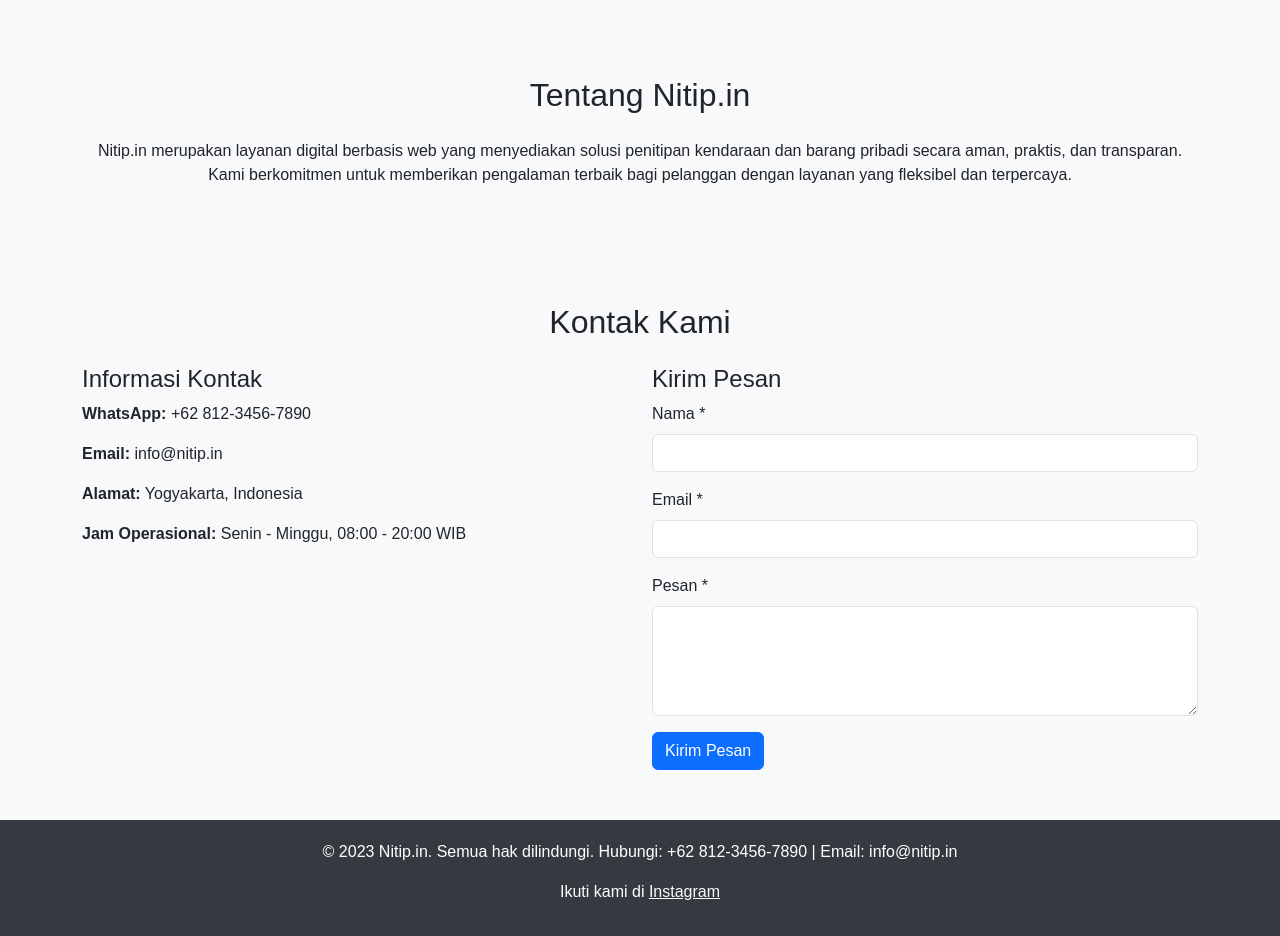
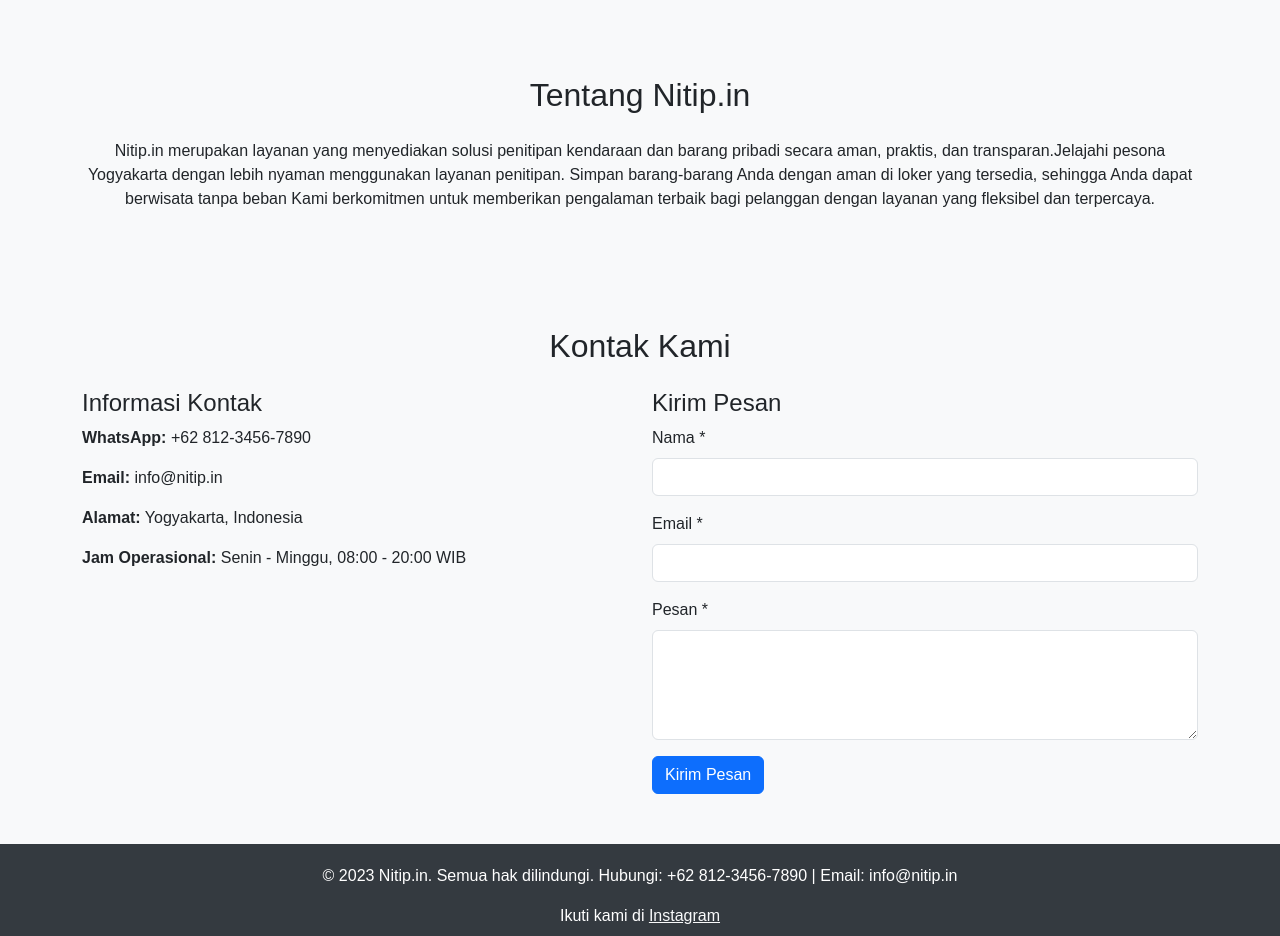
Before and after one commit to Kliw0n/New, a plain HTML site: page index.html in a window 1280 px wide. Shown: the part 2940-3876 px from the top of the page. Drawn offline with nearby package versions, Linux system fonts and the light colour scheme.

Commit message:
Add files via upload

```diff
--- a/index.html
+++ b/index.html
@@ -4,7 +4,7 @@
     <meta charset="UTF-8">
     <meta name="viewport" content="width=device-width, initial-scale=1.0">
     <title>Nitip.in | Penitipan Barang Aman & Terpercaya</title>
-    <meta name="description" content="Nitip.in menyediakan layanan penitipan dan angkut barang yang aman dan terpercaya untuk mahasiswa dan umum.">
+    <meta name="description" content="Nitip.in menyediakan layanan penitipan dan angkut barang yang aman dan terpercaya untuk.">
     <link rel="stylesheet" href="https://cdn.jsdelivr.net/npm/bootstrap@5.3.0/dist/css/bootstrap.min.css">
     <style>
         body {
@@ -258,7 +258,7 @@
     <section id="tentang" class="tentang-section">
         <div class="container">
             <h2 class="text-center mb-4">Tentang Nitip.in</h2>
-            <p class="text-center">Nitip.in merupakan layanan digital berbasis web yang menyediakan solusi penitipan kendaraan dan barang pribadi secara aman, praktis, dan transparan. Kami berkomitmen untuk memberikan pengalaman terbaik bagi pelanggan dengan layanan yang fleksibel dan terpercaya.</p>
+            <p class="text-center">Nitip.in merupakan layanan yang menyediakan solusi penitipan kendaraan dan barang pribadi secara aman, praktis, dan transparan.Jelajahi pesona Yogyakarta dengan lebih nyaman menggunakan layanan penitipan. Simpan barang-barang Anda dengan aman di loker yang tersedia, sehingga Anda dapat berwisata tanpa beban Kami berkomitmen untuk memberikan pengalaman terbaik bagi pelanggan dengan layanan yang fleksibel dan terpercaya.</p>
         </div>
     </section>
 
```
